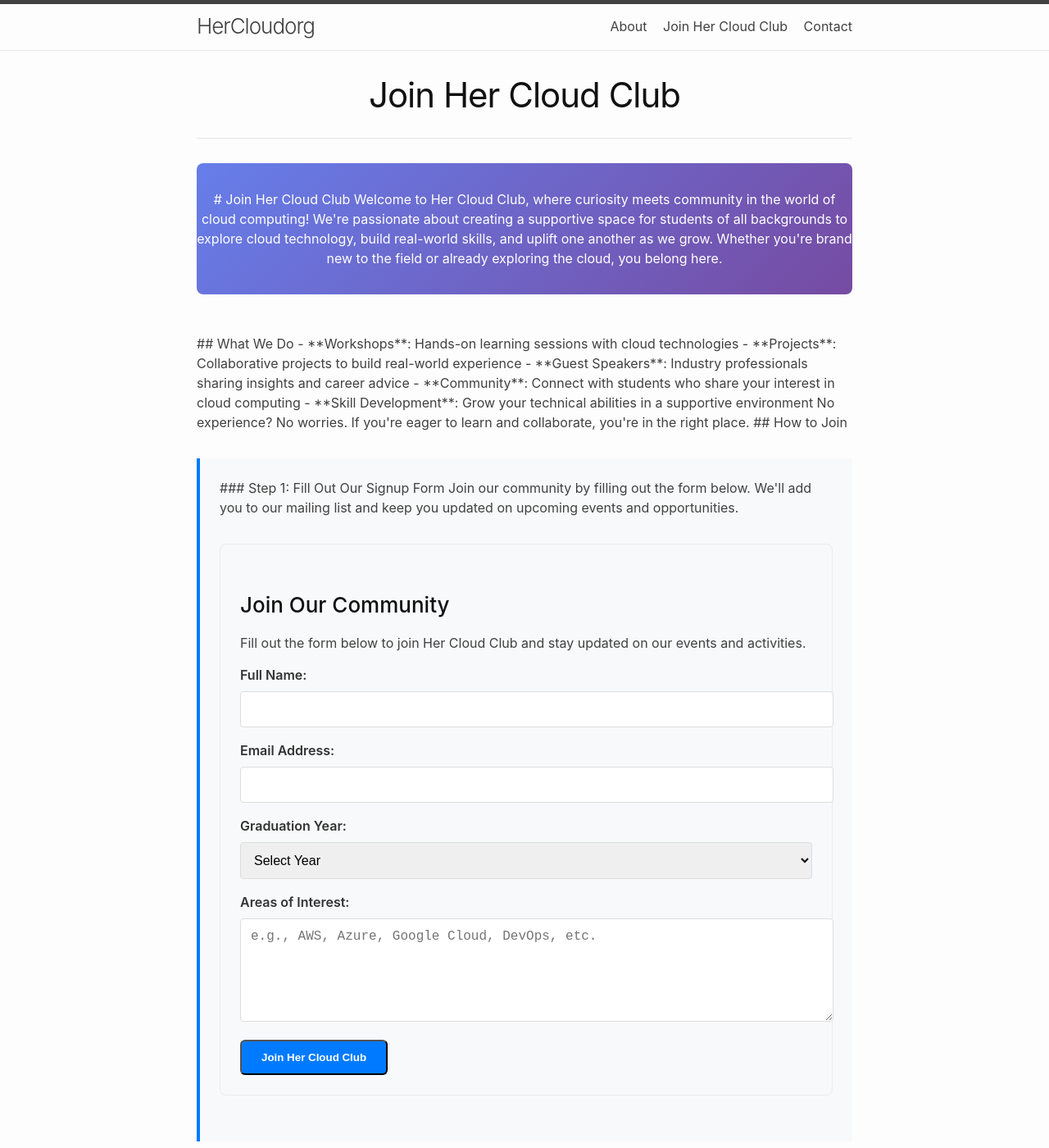
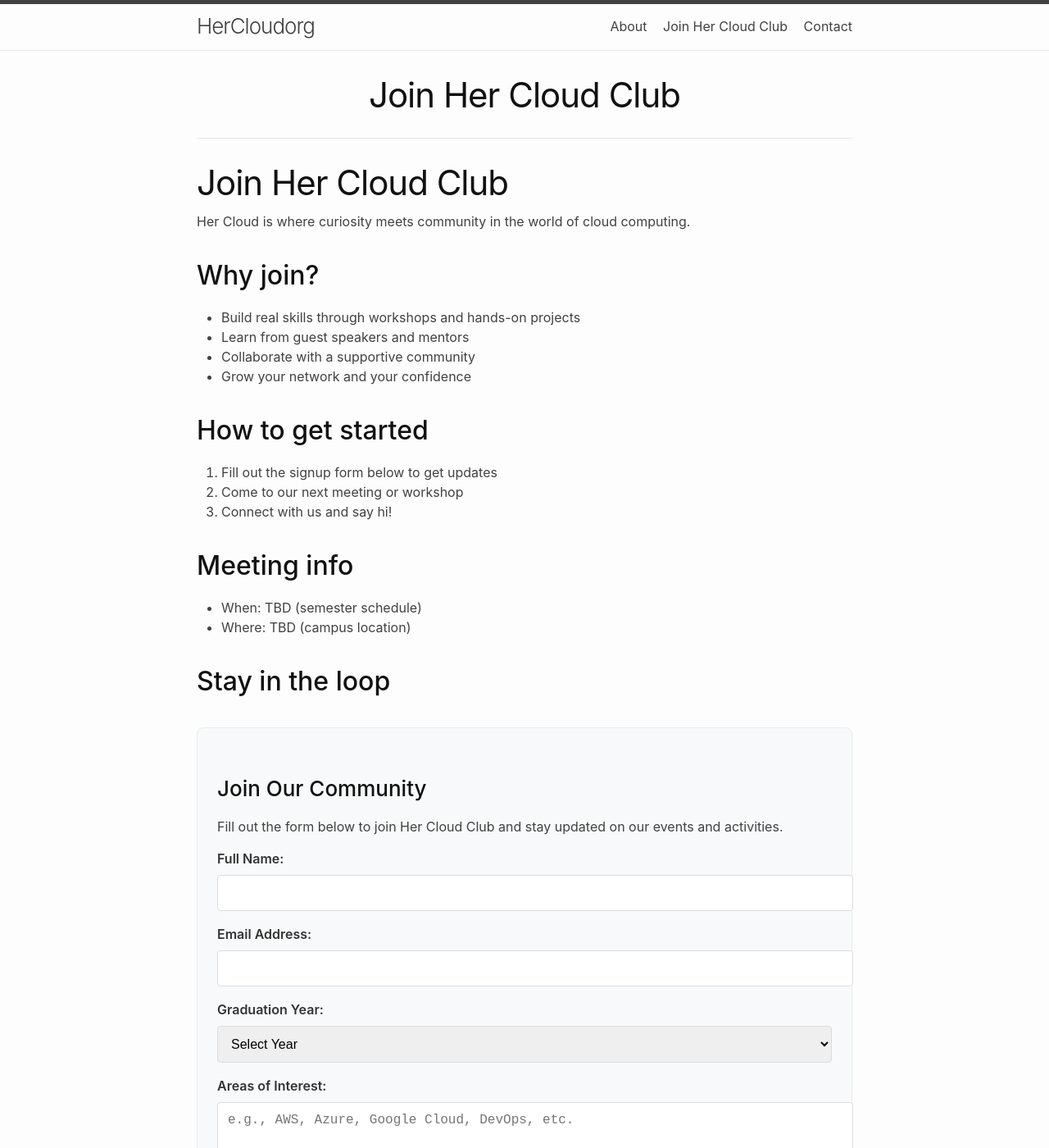
Before and after one commit to hercloudorg/hercloudorg.github.io, a Jekyll site: the page built from join-us.md, in a window 1280 px wide and 1400 px high. Shown: the whole window at 82% size. Built offline with Jekyll 4.4.1, drawn with Linux system fonts in a browser that asks for light colours; some of the changed text lies outside the part shown.

Commit message:
update nav pages buttons
* Updated _config_theme-dev.yml file to add join-us.md and contact.md buttons to the
* Update index.md file to add more context to home page

```diff
--- a/_config_theme-dev.yml
+++ b/_config_theme-dev.yml
@@ -33,6 +33,8 @@ minima:
   #   should be rendered.
   nav_pages:
     - about.md
+    - join-us.md
+    - contact.md
 
   # Set to `true` to show excerpts on the homepage.
   show_excerpts: false
--- a/join-us.md
+++ b/join-us.md
@@ -1,3 +1,35 @@
+---
+layout: page
+title: Join Her Cloud Club
+permalink: /join-us/
+---
+
+# Join Her Cloud Club
+
+Her Cloud is where curiosity meets community in the world of cloud computing.
+
+## Why join?
+- Build real skills through workshops and hands-on projects
+- Learn from guest speakers and mentors
+- Collaborate with a supportive community
+- Grow your network and your confidence
+
+## How to get started
+1. Fill out the signup form below to get updates
+2. Come to our next meeting or workshop
+3. Connect with us and say hi!
+
+## Meeting info
+- When: TBD (semester schedule)
+- Where: TBD (campus location)
+
+## Stay in the loop
+{% include signup-form.html %}
+
+## Questions?
+- Email us: [profcoreyleong@gmail.com](mailto:profcoreyleong@gmail.com)
+- About the club: [/about/](/about/)
+
 ---
 layout: page
 title: "Join Her Cloud Club"
```
Also changed, not shown: index.md (+12 -0 lines).
